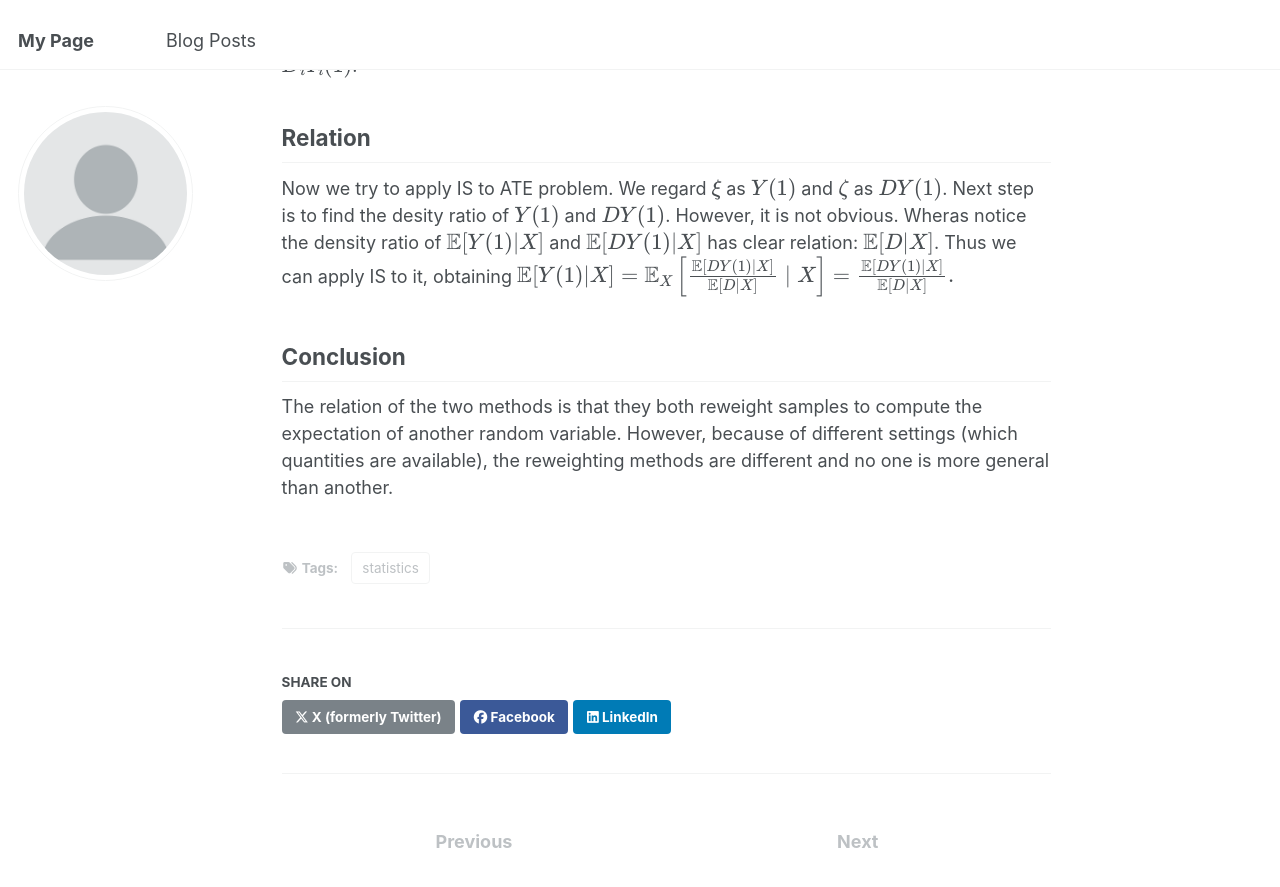
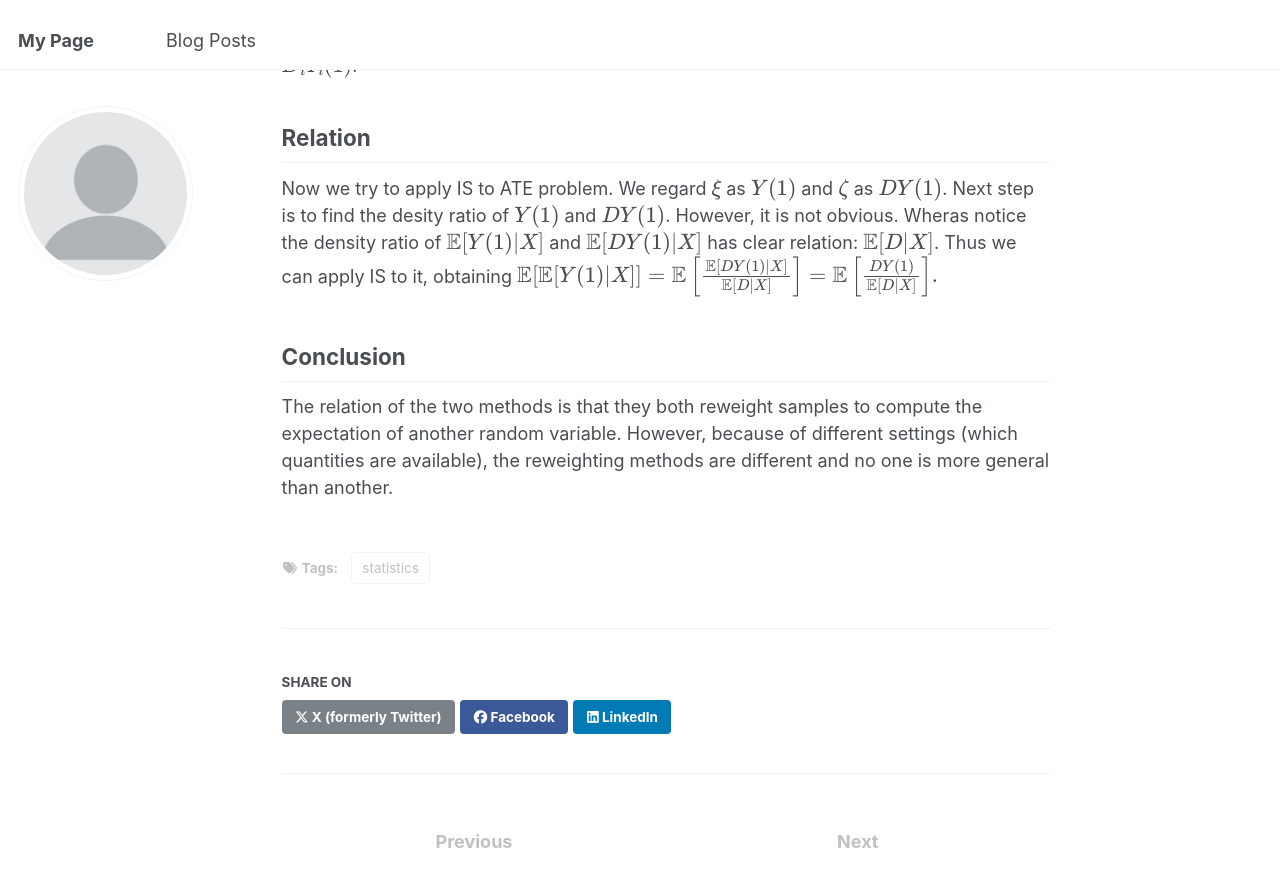
Before and after one commit to JiinnW/JiinnW, a Jekyll site: the page built from _posts/2025-04-15-blog-post-1.md, in a window 1280 px wide and 900 px high, scrolled down 751 px. Shown: the top 887 px of the window. Built offline with Jekyll 4.4.1, drawn with Linux system fonts in a browser that asks for light colours.

Commit message:
Update 2025-04-15-blog-post-1.md

```diff
--- a/_posts/2025-04-15-blog-post-1.md
+++ b/_posts/2025-04-15-blog-post-1.md
@@ -36,7 +36,7 @@ which is a reweighting of observables \\(D_iY_i(1)\\).
 
 Now we try to apply IS to ATE problem. We regard \\(\xi\\) as \\(Y(1)\\) and \\(\zeta\\) as \\(DY(1)\\). Next step is to find the desity ratio of \\(Y(1)\\) and \\(DY(1)\\). However, it is not obvious. Wheras notice the density ratio of \\(\mathbb{E}[Y(1)|X]\\) and \\(\mathbb{E}[DY(1)|X]\\) has clear relation: \\(\mathbb{E}[D|X]\\). Thus we can apply IS to it, obtaining
 $$
-\mathbb{E}[Y(1)|X]=\mathbb{E}_X\left[\frac{\mathbb{E}[DY(1)|X]}{\mathbb{E}[D|X]}\mid X\right]=\frac{\mathbb{E}[DY(1)|X]}{\mathbb{E}[D|X]}.
+\mathbb{E}[\mathbb{E}[Y(1)|X]]=\mathbb{E}\left[\frac{\mathbb{E}[DY(1)|X]}{\mathbb{E}[D|X]}\right]=\mathbb{E}\left[\frac{DY(1)}{\mathbb{E}[D|X]}\right].
 $$
 
 
```
